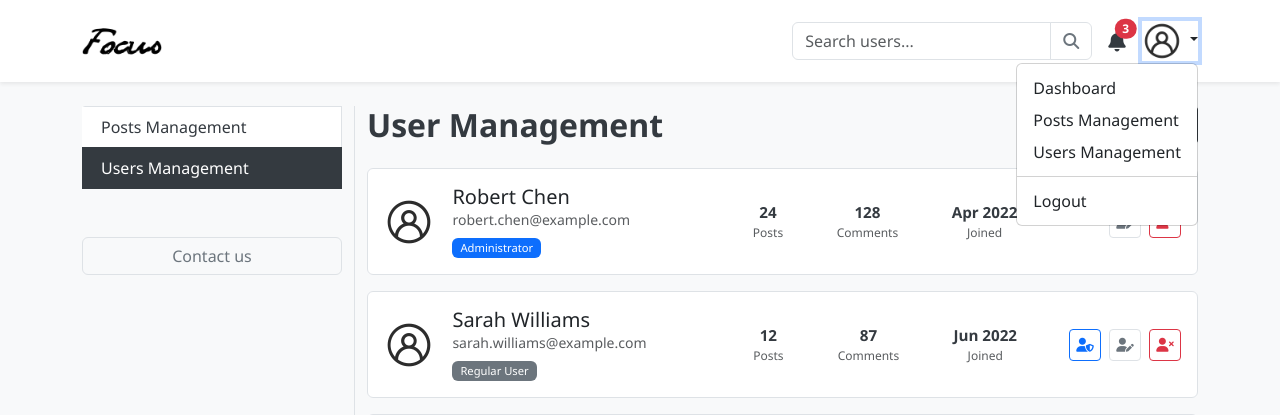
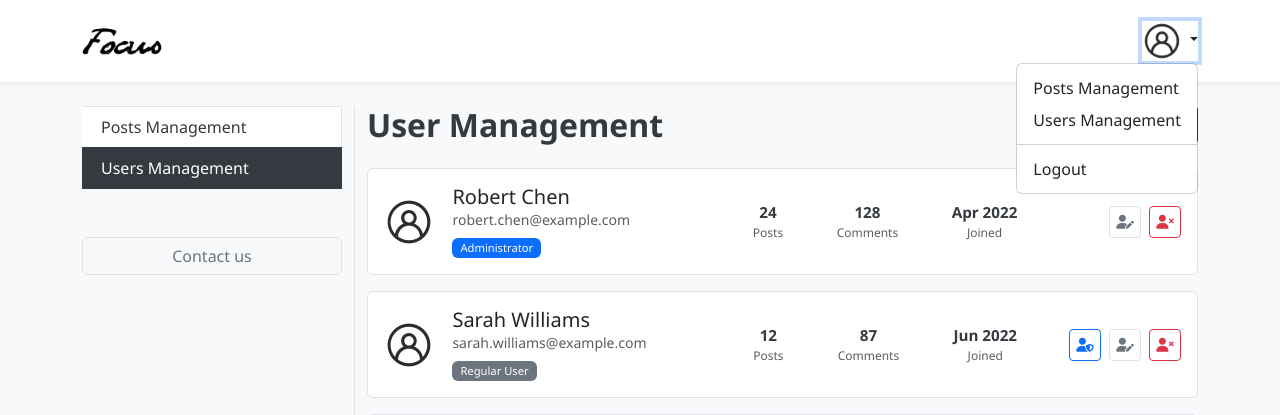
Before and after one commit to HeZhiying0719/ITPJ, a Django app: page /manager/users/ in a window 1280 px wide, after a click that opens the changed part. Shown: the top 415 px of the page. Run offline with Django 5.2, Linux system fonts and the light colour scheme; some libraries are stand-ins or nearby versions.

Commit message:
14/3 manager

```diff
--- a/ITPJ/manager/urls.py
+++ b/ITPJ/manager/urls.py
@@ -7,7 +7,7 @@ app_name = 'manager'
 #     LoginView, DashboardView
 # )
 
-# from manager.views import ManagerLoginView, ManagerDashboardView
+from manager.views import ManagerLoginView, ManagerDashboardView
 from manager.views import ManagerLoginView
 
 
@@ -15,10 +15,10 @@ from manager.views import ManagerLoginView
 urlpatterns = [
     # path('', ManagerView.as_view(), name='manager_dashboard'),
     # 13/3
-    path('mlogin/', ManagerLoginView.as_view(), name='manager_login'),
+    path('login/', ManagerLoginView.as_view(), name='manager_login'),
     # path('login/', views.manager_dashboard, name='manager_dashboard'),
-    # path('dashboard/', ManagerDashboardView.as_view(), name='manager_dashboard'),
-    path('', views.manage_post, name='manager_dashboard'),
+    path('dashboard/', ManagerDashboardView.as_view(), name='manager_dashboard'),
+    # path('', views.manage_post, name='manager_dashboard'),
     path('posts/', views.manage_post, name='manage_posts'),
     path('users/', views.manage_user, name='manage_users'),
 ]
--- a/ITPJ/manager/views.py
+++ b/ITPJ/manager/views.py
@@ -16,15 +16,12 @@ from django.views.generic import CreateView
 
 
 class ManagerLoginView(BaseUserLoginView):
-    success_url = reverse_lazy('manager_dashboard')
+    success_url = reverse_lazy('manager:manager_dashboard')
     user_type = CustomUser.Type.MANAGER
 
-# class ManagerDashboardView(LoginRequiredMixin, TemplateView):
-#     template_name = "managers/manager_posts.html"
+class ManagerDashboardView(LoginRequiredMixin, TemplateView):
+    template_name = "managers/manager_posts.html"
 
-def manager_dashboard(request):
-    context_dict = {}
-    return render(request, 'managers/manager_posts.html', context=context_dict)
 
 def manage_post(request):
     context_dict = {}
--- a/ITPJ/templates/managers/manager_users.html
+++ b/ITPJ/templates/managers/manager_users.html
@@ -33,9 +33,9 @@
             rel="stylesheet"
         />
         <!-- Common CSS -->
-        <link href="/css/common.css" rel="stylesheet" />
+        <link href="/static/css/common.css" rel="stylesheet" />
         <!-- Page Specific CSS -->
-        <link href="/css/admin-users.css" rel="stylesheet" />
+        <link href="/static/css/admin-users.css" rel="stylesheet" />
     </head>
     <body>
         <!-- Header/Navbar -->
@@ -45,11 +45,11 @@
             <div class="container">
                 <!-- Logo -->
                 <a class="navbar-brand" href="/index.html"
-                    ><img src="/img/Logo1.png" alt="Focus Logo"
+                    ><img src="/static/img/Logo1.png" alt="Focus Logo"
                 /></a>
 
                 <!-- Search Box -->
-                <form class="search-form d-flex ms-auto me-3">
+                {% comment %} <form class="search-form d-flex ms-auto me-3">
                     <div class="input-group">
                         <input
                             class="form-control"
@@ -61,11 +61,11 @@
                             <i class="fas fa-search"></i>
                         </button>
                     </div>
-                </form>
+                </form> {% endcomment %}
 
                 <!-- Admin Icons -->
                 <div class="d-flex align-items-center">
-                    <div class="nav-item me-3 position-relative">
+                    {% comment %} <div class="nav-item me-3 position-relative">
                         <a href="notification.html" class="nav-link">
                             <i class="fas fa-bell fa-lg"></i>
                             <span
@@ -74,7 +74,7 @@
                                 3
                             </span>
                         </a>
-                    </div>
+                    </div> {% endcomment %}
                     <div class="nav-item dropdown">
                         <a
                             href="#"
@@ -85,7 +85,7 @@
                             aria-expanded="false"
                         >
                             <img
-                                src="/img/default-user.png"
+                                src="/static/img/default-user.png"
                                 alt="Profile"
                                 class="avatar"
                             />
@@ -94,28 +94,34 @@
                             class="dropdown-menu dropdown-menu-end"
                             aria-labelledby="profileDropdown"
                         >
-                            <li>
+                            {% comment %} <li>
                                 <a
                                     class="dropdown-item"
                                     href="admin-dashboard.html"
                                     >Dashboard</a
                                 >
-                            </li>
+                            </li> {% endcomment %}
                             <li>
-                                <a class="dropdown-item" href="admin-posts.html"
+                                <a class="dropdown-item" href="/manager/posts/"
                                     >Posts Management</a
                                 >
                             </li>
                             <li>
-                                <a class="dropdown-item" href="admin-users.html"
+                                <a class="dropdown-item" href="/manager/users/"
                                     >Users Management</a
                                 >
                             </li>
                             <li><hr class="dropdown-divider" /></li>
-                            <li>
+                            {% comment %} <li>
                                 <a class="dropdown-item" href="index.html"
                                     >Logout</a
                                 >
+                            </li> {% endcomment %}
+                            <li>
+                                <form id="logout-form" action="{%url 'customer_logout'%}" method="post" style="display: none;">
+                                    {% csrf_token %}
+                                </form>
+                                <a class="dropdown-item" href="#" onclick="document.getElementById('logout-form').submit();">Logout</a>
                             </li>
                         </ul>
                     </div>
@@ -130,12 +136,12 @@
                 <div class="col-md-3 category-nav">
                     <div class="list-group mb-4">
                         <a
-                            href="admin-posts.html"
+                            href="/manager/posts/"
                             class="list-group-item list-group-item-action"
                             >Posts Management</a
                         >
                         <a
-                            href="admin-users.html"
+                            href="/manager/users/"
                             class="list-group-item list-group-item-action active"
                             >Users Management</a
                         >
--- a/ITPJ/users/urls.py
+++ b/ITPJ/users/urls.py
@@ -10,7 +10,7 @@ urlpatterns = [
     path('register/', CustomerRegisterView.as_view(), name='customer_register'),
     path('login/', BaseUserLoginView.as_view(), name='customer_login'),
     path('logout/', BaseLogoutView.as_view(), name='customer_logout'),
-    # path('mlogin/', BaseUserLoginView.as_view(), name='manager_login'),
-    # path('mlogout/', BaseLogoutView.as_view(), name='manager_logout'),
+    path('mlogin/', BaseUserLoginView.as_view(), name='manager_login'),
+    path('mlogout/', BaseLogoutView.as_view(), name='manager_logout'),
 
 ]
```
Also changed, not shown: ITPJ/templates/managers/manager_posts.html (+18 -11 lines), ITPJ/db.sqlite3.
